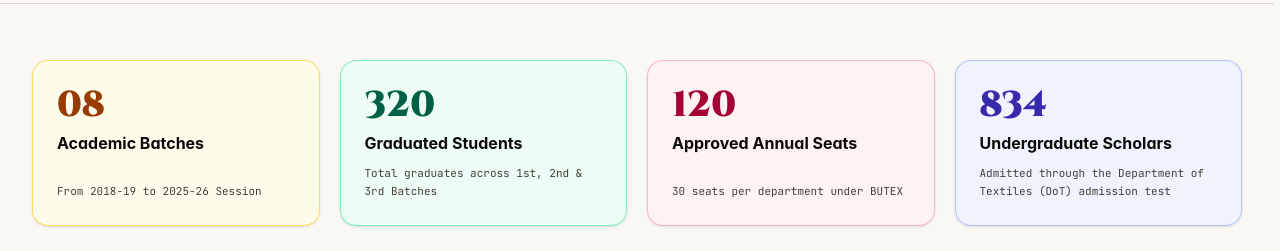
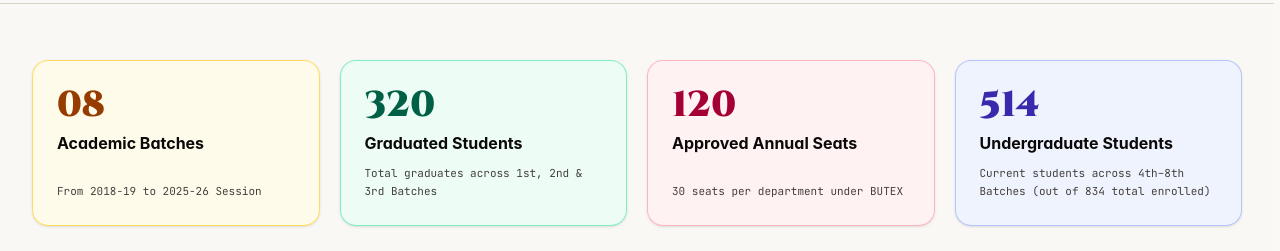
Before and after one commit to arnab761-blip/RTEC-Alumni, a React (Vite) app: page / in a window 1280 px wide. Shown: the part 2140-2391 px from the top of the page. Built offline with nearby package versions, Linux system fonts and the light colour scheme; no server answers.

Commit message:
Fix Undergraduate Students count on Home (exclude 320 graduates, showing 514 across 4th-8th batches)

```diff
--- a/src/pages/Home.jsx
+++ b/src/pages/Home.jsx
@@ -86,6 +86,11 @@ export default function Home() {
     }).length;
     return count || 320;
   }, [students]);
+
+  const undergraduateStudentsCount = useMemo(() => {
+    const total = (students || []).length || 834;
+    return Math.max(0, total - graduatedStudentsCount);
+  }, [students, graduatedStudentsCount]);
 
   return (
     <motion.div
@@ -577,11 +582,11 @@ export default function Home() {
                 numClass: 'text-rose-800 dark:text-[#DE644E]'
               },
               {
-                num: `${students.length || 834}`,
-                labelBn: 'মোট শিক্ষার্থী ও গবেষক',
-                labelEn: 'Undergraduate Scholars',
-                subBn: 'বস্ত্র অধিদপ্তর (DoT) পরিচালিত কেন্দ্রীয় ভর্তি পরীক্ষার মাধ্যমে মনোনীত',
-                subEn: 'Admitted through the Department of Textiles (DoT) admission test',
+                num: `${undergraduateStudentsCount}`,
+                labelBn: 'আন্ডারগ্র্যাজুয়েট শিক্ষার্থী',
+                labelEn: 'Undergraduate Students',
+                subBn: `৪র্থ থেকে ৮ম ব্যাচের অধ্যয়নরত শিক্ষার্থী (মোট ভর্তি: ${(students || []).length || 834} জন)`,
+                subEn: `Current students across 4th–8th Batches (out of ${(students || []).length || 834} total enrolled)`,
                 cardClass: 'bg-indigo-50/90 dark:bg-[#161924] border-indigo-300/75 dark:border-indigo-500/30',
                 numClass: 'text-indigo-800 dark:text-indigo-300'
               }
```
